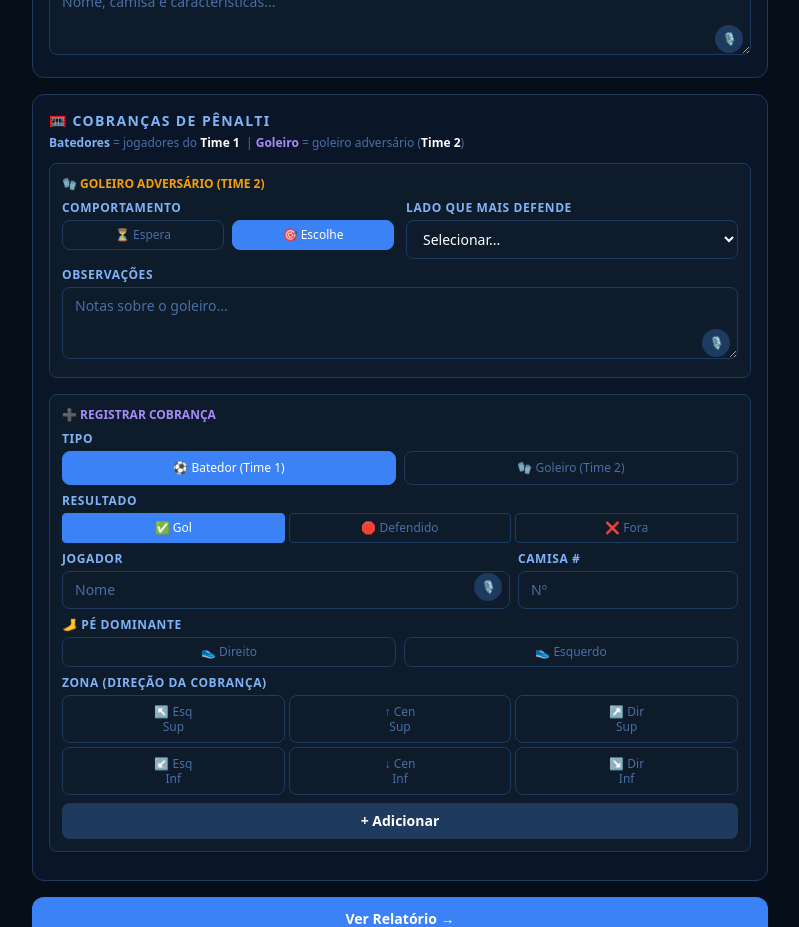
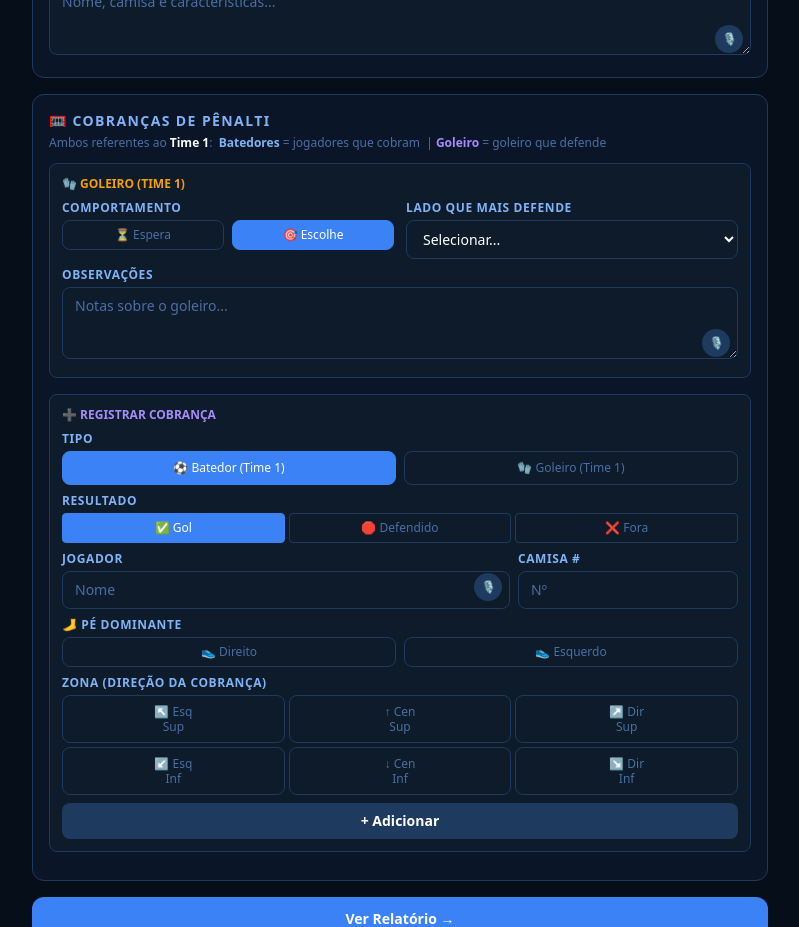
Before and after one commit to cattaiflix/scout-manual, a React (Create React App) app: page / in a window 1280 px wide. Shown: the part 1320-2247 px from the top of the page, without its empty margins (240-1039 px from the left). Built offline with nearby package versions, Linux system fonts and the light colour scheme; the HTML template or start-up script is replaced by a standard one.

Commit message:
Add files via upload

```diff
--- a/src/App.jsx
+++ b/src/App.jsx
@@ -160,14 +160,12 @@ export default function App() {
   const total1 = periods.reduce((s,p)=>s+p.gols1.length,0);
   const total2 = periods.reduce((s,p)=>s+p.gols2.length,0);
 
-  // Pênaltis: batedores = time monitorado; goleiro = goleiro adversário
-  // Gols do time monitorado em pênaltis = batedores que converteram
-  // Gols sofridos = cobranças no goleiro que foram gol
-  const penGolsMonitorado  = penalties.filter(p=>p.tipo==="batedor" && p.resultado==="gol").length;
-  const penGolsSofridos    = penalties.filter(p=>p.tipo==="goleiro" && p.resultado==="gol").length;
-  // Placar pênaltis: monitorado x adversário
-  const penTotalMon = penGolsMonitorado;
-  const penTotalAdv = penGolsSofridos;
+  // Pênaltis: batedores e goleiro são ambos do time MONITORADO
+  // Batedores = jogadores do monitorado que cobram (adversário tem o goleiro)
+  // Goleiro = goleiro do monitorado que defende cobranças adversárias
+  // Placar: gols convertidos pelos batedores do monitorado x gols sofridos pelo goleiro do monitorado
+  const penTotalMon = penalties.filter(p=>p.tipo==="batedor" && p.resultado==="gol").length;
+  const penTotalAdv = penalties.filter(p=>p.tipo==="goleiro" && p.resultado==="gol").length;
 
   const nomeMonitorado  = header.timeMonitorado==="time1" ? (header.time1||"Time 1") : (header.time2||"Time 2");
   const nomeAdversario  = header.timeMonitorado==="time1" ? (header.time2||"Time 2") : (header.time1||"Time 1");
@@ -207,6 +205,8 @@ export default function App() {
     <div className="min-h-screen bg-[#060e1a] text-white font-sans">
       <style>{`
         textarea { resize: vertical; min-height: 72px; }
+
+        @page { margin: 1cm; size: A4; }
 
         /* ── PRINT THEME ─────────────────────────────────────────── */
         @media print {
@@ -384,13 +384,14 @@ export default function App() {
           <div className={cc}>
             <h2 className="text-sm font-bold text-[#7fb3f5] uppercase tracking-widest mb-1">🥅 Cobranças de Pênalti</h2>
             <p className="text-xs text-[#4a6fa5] mb-3">
-              <span className="text-[#7fb3f5] font-semibold">Batedores</span> = jogadores do <span className="text-white font-semibold">{nomeMonitorado}</span> &nbsp;|&nbsp;
-              <span className="text-[#a78bfa] font-semibold">Goleiro</span> = goleiro adversário (<span className="text-white font-semibold">{nomeAdversario}</span>)
+              Ambos referentes ao <span className="text-white font-semibold">{nomeMonitorado}</span>: &nbsp;
+              <span className="text-[#7fb3f5] font-semibold">Batedores</span> = jogadores que cobram &nbsp;|&nbsp;
+              <span className="text-[#a78bfa] font-semibold">Goleiro</span> = goleiro que defende
             </p>
 
             {/* Goleiro adversário */}
             <div className="bg-[#0d1b2a] rounded-lg p-3 mb-4 border border-[#1e3a5f]">
-              <h3 className="text-xs font-bold text-[#f59e0b] uppercase mb-2">🧤 Goleiro Adversário ({nomeAdversario})</h3>
+              <h3 className="text-xs font-bold text-[#f59e0b] uppercase mb-2">🧤 Goleiro ({nomeMonitorado})</h3>
               <div className="grid grid-cols-2 gap-3">
                 <div>
                   <label className={lc}>Comportamento</label>
@@ -425,7 +426,7 @@ export default function App() {
               <div className="mb-2">
                 <label className={lc}>Tipo</label>
                 <div className="grid grid-cols-2 gap-2">
-                  {[["batedor",`⚽ Batedor (${nomeMonitorado})`],["goleiro",`🧤 Goleiro (${nomeAdversario})`]].map(([v,l])=>(
+                  {[["batedor",`⚽ Batedor (${nomeMonitorado})`],["goleiro",`🧤 Goleiro (${nomeMonitorado})`]].map(([v,l])=>(
                     <button key={v} type="button" onClick={()=>setNewPen(n=>({...n,tipo:v}))}
                       className={`py-2 rounded-lg text-xs font-medium border transition-colors ${newPen.tipo===v?"bg-[#3b82f6] border-[#3b82f6] text-white":"border-[#1e3a5f] text-[#4a6fa5] hover:text-white"}`}>
                       {l}
@@ -629,19 +630,19 @@ export default function App() {
             <div className="print-card bg-[#0a1628] border border-[#1e3a5f] rounded-xl p-4">
               <h3 className="font-bold mb-1">🥅 Análise de Pênaltis</h3>
               <p className="text-xs text-[#4a6fa5] mb-3">
-                Batedores: <strong className="text-white">{nomeMonitorado}</strong> &nbsp;|&nbsp; Goleiro: <strong className="text-white">{nomeAdversario}</strong>
+                Ambos do time monitorado: <strong className="text-white">{nomeMonitorado}</strong>
               </p>
 
               {/* Placar pênaltis */}
               {(penTotalMon>0||penTotalAdv>0) && (
                 <div className="print-inner bg-[#060e1a] rounded-lg p-3 border border-[#1e3a5f] mb-3 flex items-center gap-4">
                   <div className="text-center flex-1">
-                    <p className="text-xs text-[#4a6fa5]">{nomeMonitorado}</p>
+                    <p className="text-xs text-[#4a6fa5]">{nomeMonitorado} (marcou)</p>
                     <p className="text-2xl font-black text-green-400">{penTotalMon}</p>
                   </div>
                   <span className="text-[#4a6fa5] font-bold text-lg">x</span>
                   <div className="text-center flex-1">
-                    <p className="text-xs text-[#4a6fa5]">{nomeAdversario}</p>
+                    <p className="text-xs text-[#4a6fa5]">{nomeAdversario} (marcou)</p>
                     <p className="text-2xl font-black text-red-400">{penTotalAdv}</p>
                   </div>
                 </div>
@@ -649,7 +650,7 @@ export default function App() {
 
               {/* Goleiro info */}
               <div className="print-inner bg-[#0d1b2a] rounded-lg p-3 border border-[#1e3a5f] mb-3">
-                <p className="text-xs font-bold text-[#f59e0b] uppercase mb-1">🧤 Goleiro — {nomeAdversario}</p>
+                <p className="text-xs font-bold text-[#f59e0b] uppercase mb-1">🧤 Goleiro — {nomeMonitorado}</p>
                 <div className="flex gap-4 text-sm flex-wrap">
                   <span>Comportamento: <strong className="text-white capitalize">{goalie.comportamento}</strong></span>
                   {goalie.ladoPreferido && <span>Lado preferido: <strong className="text-white">{ZONE_LABELS[goalie.ladoPreferido]}</strong></span>}
@@ -660,7 +661,7 @@ export default function App() {
               {/* Mapas de calor */}
               {penalties.length>0 && (
                 <div className="grid grid-cols-2 gap-3 mb-3">
-                  {[[`⚽ ${nomeMonitorado} — Onde bateu`, bateStats],[`🧤 Goleiro — Onde pulou`, golStats]].map(([title,stats])=>(
+                  {[[`⚽ Batedores — Onde bateram`, bateStats],[`🧤 Goleiro ${nomeMonitorado} — Onde pulou`, golStats]].map(([title,stats])=>(
                     <div key={title} className="print-inner bg-[#0d1b2a] rounded-lg p-3 border border-[#1e3a5f]">
                       <p className="text-xs font-bold text-[#7fb3f5] uppercase mb-2">{title}</p>
                       <div className="border-2 border-[#1e3a5f] rounded overflow-hidden">
@@ -689,7 +690,7 @@ export default function App() {
               {/* Batedores */}
               {batedores.length>0 && (
                 <div className="print-inner bg-[#0d1b2a] rounded-lg p-3 border border-[#1e3a5f] mb-2">
-                  <p className="text-xs font-bold text-[#7fb3f5] uppercase mb-2">⚽ Batedores — {nomeMonitorado}</p>
+                  <p className="text-xs font-bold text-[#7fb3f5] uppercase mb-2">⚽ Batedores do {nomeMonitorado}</p>
                   <div className="space-y-1">
                     {batedores.map((pen,idx)=>(
                       <div key={pen.id} className="flex items-center gap-2 text-sm flex-wrap">
@@ -708,7 +709,7 @@ export default function App() {
               {/* Goleiro cobranças */}
               {goleiroList.length>0 && (
                 <div className="print-inner bg-[#0d1b2a] rounded-lg p-3 border border-[#1e3a5f]">
-                  <p className="text-xs font-bold text-[#a78bfa] uppercase mb-2">🧤 Cobranças no Goleiro — {nomeAdversario}</p>
+                  <p className="text-xs font-bold text-[#a78bfa] uppercase mb-2">🧤 Cobranças no Goleiro do {nomeMonitorado}</p>
                   <div className="space-y-1">
                     {goleiroList.map((pen,idx)=>(
                       <div key={pen.id} className="flex items-center gap-2 text-sm flex-wrap">
```
